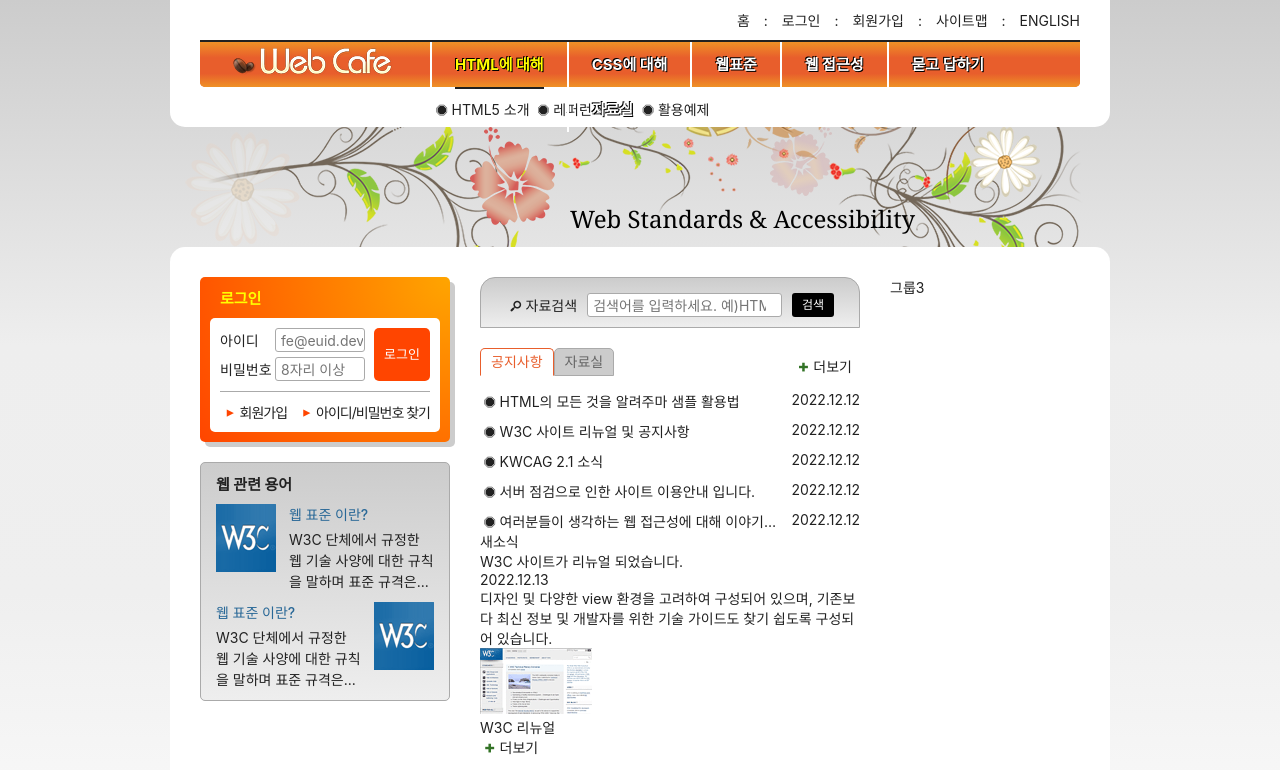
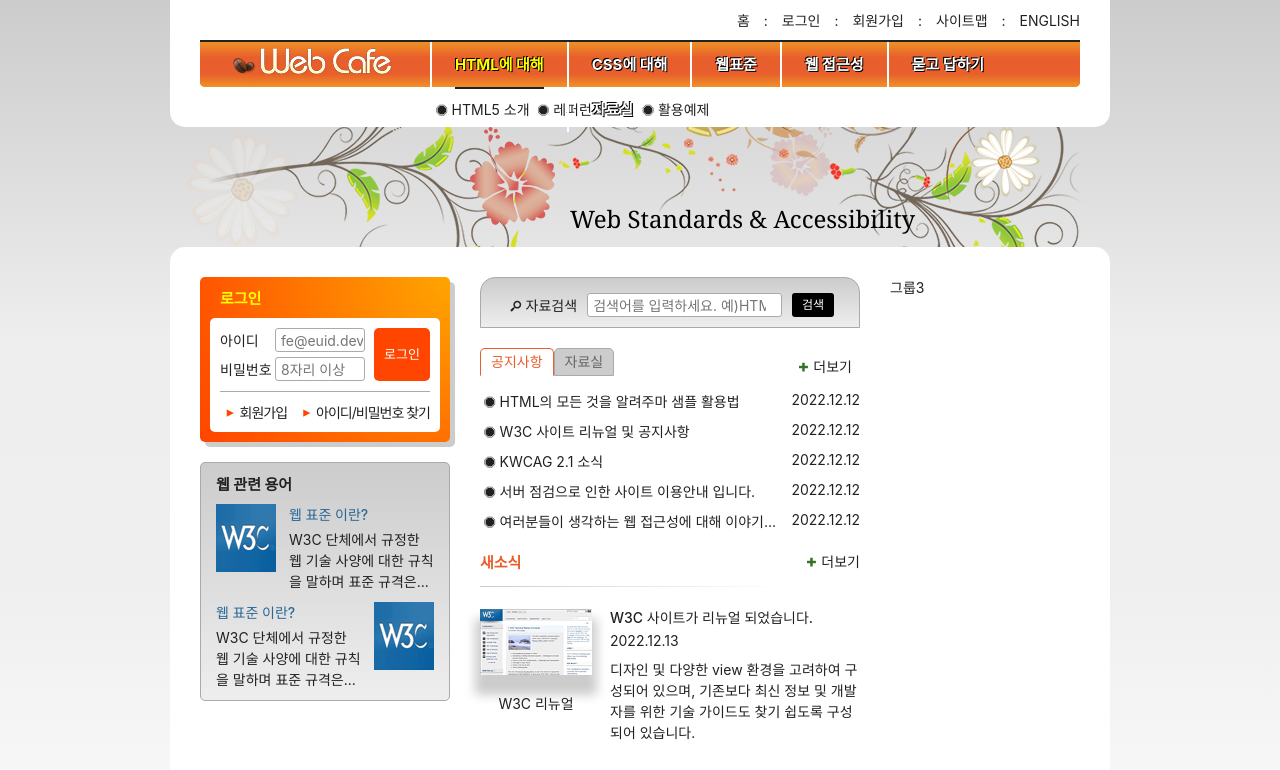
Before and after one commit to jh1109/HTML5, a plain HTML site: page index.html in a window 1280 px wide. Shown: the top 770 px of the page. Drawn offline with Linux system fonts and the light colour scheme; a web font is replaced by a local one.

Commit message:
새소식 디자인 완성

```diff
--- a/styles/style.css
+++ b/styles/style.css
@@ -486,6 +486,56 @@ body {
 .icon-plus::before{
   color: hsla(110, 50%, 30%, 1)
 }
+/* 새소식 */
+.news {
+  margin-top: 20px;
+  position: relative;
+}
+.news::before {
+  content: "";
+  position: absolute;
+  top: 35px;
+  left: 0;
+  width: 80%;
+  height: 1px;
+  background: #aaa linear-gradient(to right, #ccc, #fff);
+}
+.news-title {
+  color: #e85e2c;
+  font-size: 1.5rem;
+  font-weight: 700;
+}
+.news-item {
+  margin-top: 35px;
+  position: relative;
+  padding-left: 130px;
+}
+.news-item-title{
+  font-weight: 500;
+}
+.news-item-date {
+  display: block;
+  margin: 5px 0 10px 0;
+}
+.news-item-brief {
+  line-height: 1.5;
+}
+.news-item-thumbnail {
+  position: absolute;
+  left: 0px;
+  top: 2px;
+  text-align: center;
+}
+.news-item-thumbnail img {
+  box-shadow: 0 15px 10px 5px #ccc;
+  margin-bottom: 15px;
+}
+.news-more {
+  position: absolute;
+  top: -8px;
+  right: -8px;
+  padding: 8px;
+}
 /* 슬로건 */
 .slogan {
   background: skyblue;
```
